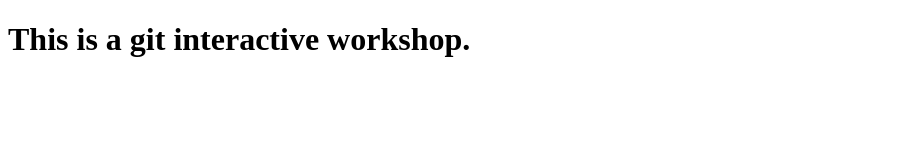
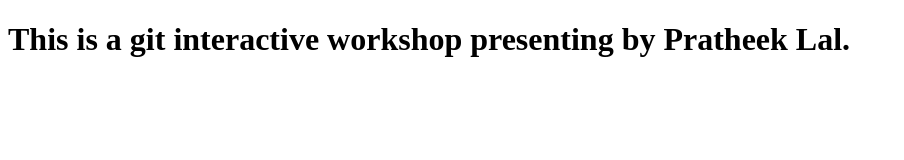
Before and after one commit to prateeklal/gitRocks, a plain HTML site: page index.html in a window 1280 px wide. Shown: the whole page, without its empty margins (0-904 px from the left). Drawn offline with Linux system fonts and the light colour scheme.

Commit message:
Changes made by Rajesh

```diff
--- a/index.html
+++ b/index.html
@@ -7,6 +7,6 @@
   <title>Git Rocks Workshop</title>
 </head>
 <body>
-  <h1>This is a git interactive workshop.</h1>
+  <h1>This is a git interactive workshop presenting by Pratheek Lal.</h1>
 </body>
 </html>
```
